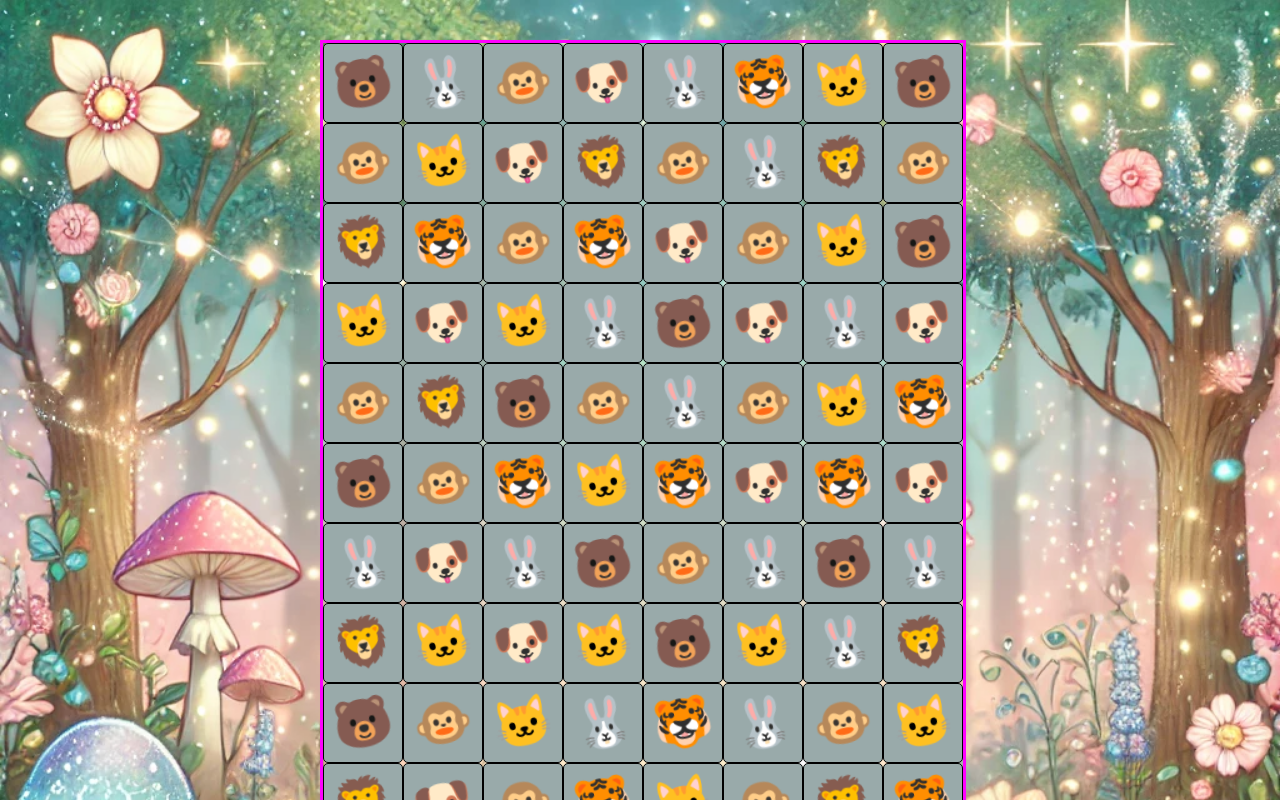
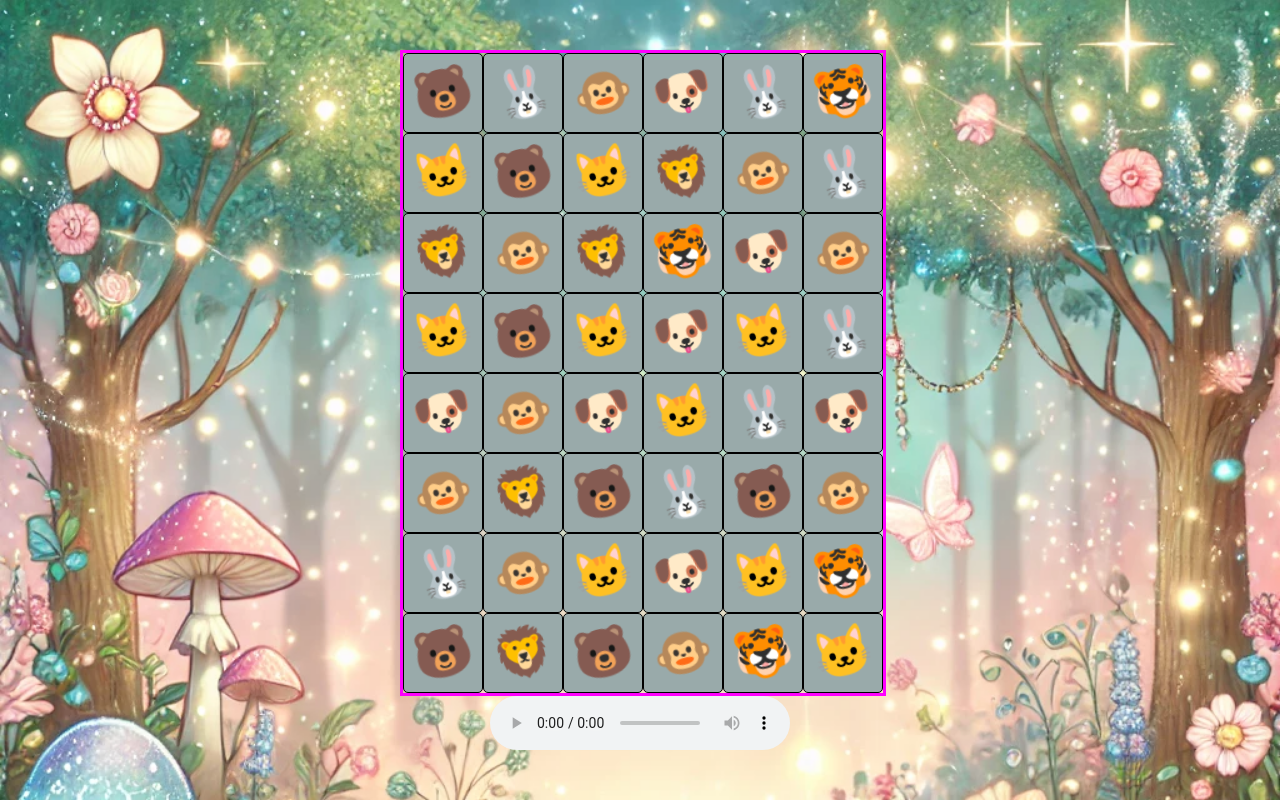
Before and after one commit to deljdlx/match3, a React (Create React App) app: page / in a window 1280 px wide. Shown: the top 800 px of the page. Built offline with nearby package versions, Linux system fonts and the light colour scheme; the HTML template or start-up script is replaced by a standard one.

Commit message:
WIN ! +sound effetct

```diff
--- a/src/assets/scss/main.scss
+++ b/src/assets/scss/main.scss
@@ -1,7 +1,7 @@
 :root {
 
-    --board-grid-columns: 8;
-    --board-grid-rows: 12;
+    --board-grid-columns: 6;
+    --board-grid-rows: 8;
 
     --cell-size: 80px;
     --cell-destroy-duration: 500ms;
@@ -33,7 +33,7 @@
 
         .board {
             margin: auto;
-            margin-top: 40px;
+            margin-top: 50px;
             border: solid 3px #f0f;
             position: relative;
             height: calc(var(--cell-size) * var(--board-grid-rows));
```
